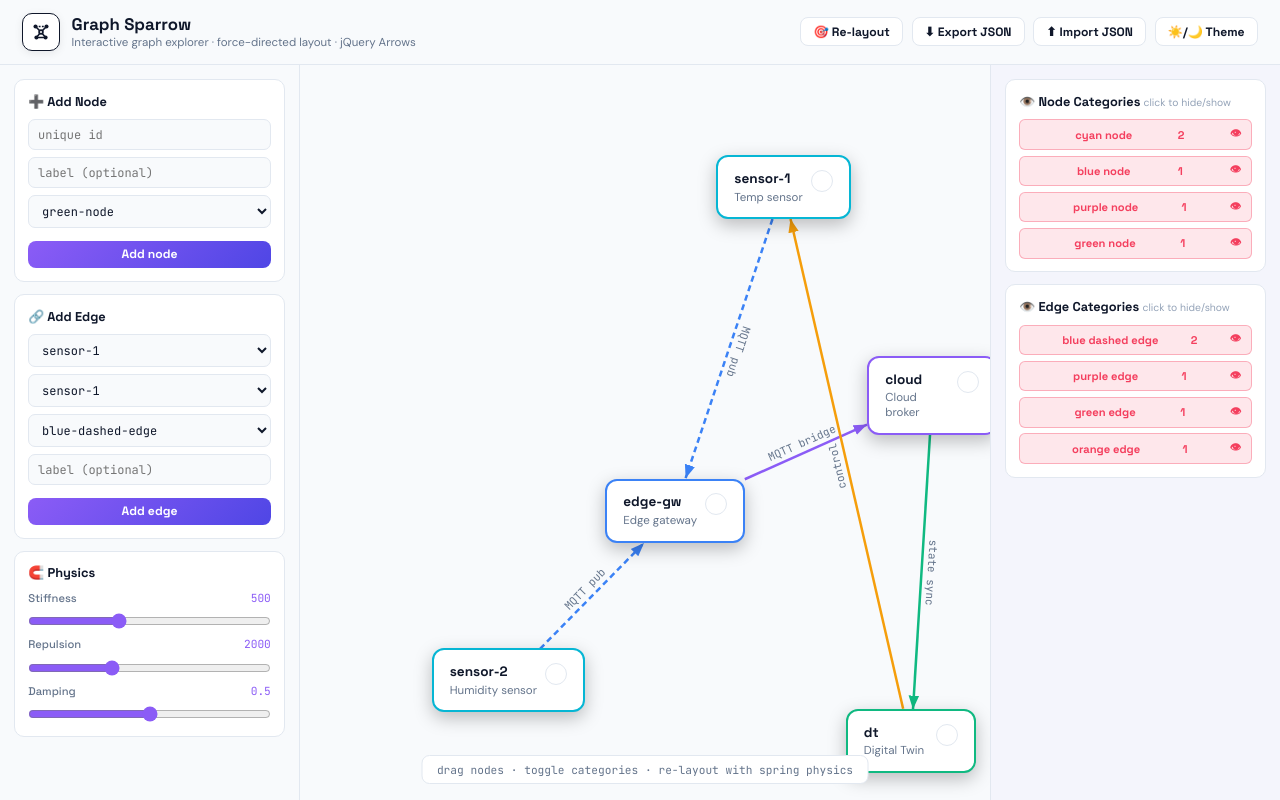
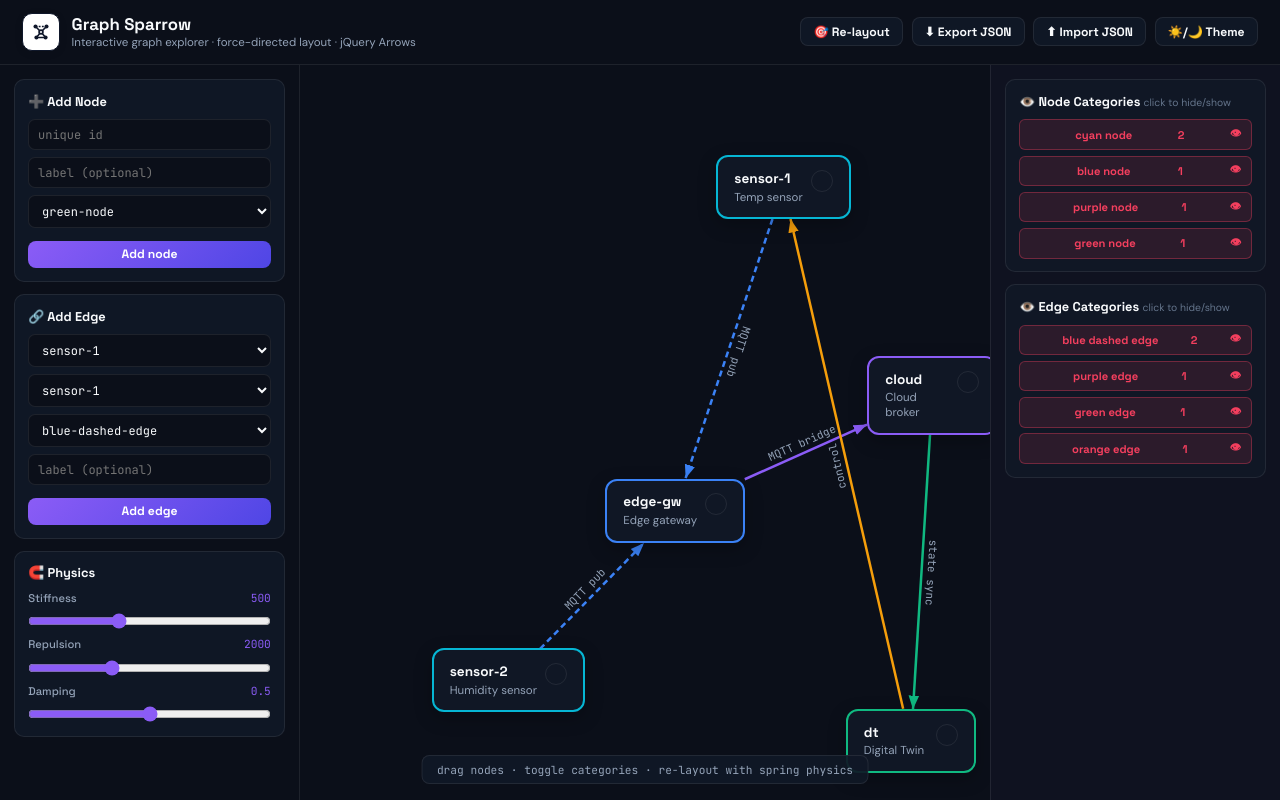
Before and after one commit to alejp1998/graph-sparrow, a website: page index.html in a window 1280 px wide. Both pictures are taken after a click on the button "☀️/🌙 Theme". Drawn offline with nearby package versions, Linux system fonts and the light colour scheme.

Commit message:
feat: system theme by default with localStorage override + GitHub Pages live demo link
- Theme initializer in <head>: follows prefers-color-scheme unless user manually toggled (localStorage 'theme')
- Live OS theme change listener (only applies when no manual override)
- Theme toggle button persists choice in localStorage
- README: Live Demo badge + explicit GitHub Pages experiment link https://alejp1998.github.io/graph-sparrow/

```diff
--- a/index.html
+++ b/index.html
@@ -1,11 +1,22 @@
 <!doctype html>
-<html lang="en" data-theme="dark">
+<html lang="en">
   <head>
     <meta charset="utf-8" />
     <meta name="viewport" content="width=device-width, initial-scale=1.0" />
     <title>Graph Sparrow — Interactive Graph Explorer</title>
     <link rel="icon" type="image/svg+xml" href="favicon.svg" />
     <link rel="alternate icon" href="favicon.png" />
+    <script>
+      (function () {
+        var saved = localStorage.getItem("theme");
+        var theme =
+          saved ||
+          (window.matchMedia && window.matchMedia("(prefers-color-scheme: dark)").matches
+            ? "dark"
+            : "light");
+        document.documentElement.setAttribute("data-theme", theme);
+      })();
+    </script>
     <link rel="preconnect" href="https://fonts.googleapis.com" />
     <link rel="preconnect" href="https://fonts.gstatic.com" crossorigin />
     <link
@@ -287,11 +298,23 @@
         });
         window.springParams = { stiffness: 500, repulsion: 2000, damping: 0.5 };
 
+        // System theme change listener (follows OS if user hasn't manually locked a theme)
+        if (window.matchMedia) {
+          window
+            .matchMedia("(prefers-color-scheme: dark)")
+            .addEventListener("change", function (e) {
+              if (!localStorage.getItem("theme")) {
+                document.documentElement.setAttribute("data-theme", e.matches ? "dark" : "light");
+              }
+            });
+        }
+
         // Theme toggle
         $("#btn-theme").on("click", function () {
-          var next =
-            document.documentElement.getAttribute("data-theme") === "dark" ? "light" : "dark";
+          var current = document.documentElement.getAttribute("data-theme") || "dark";
+          var next = current === "dark" ? "light" : "dark";
           document.documentElement.setAttribute("data-theme", next);
+          localStorage.setItem("theme", next);
         });
       });
     </script>
```
Also changed, not shown: README.md, docs/screenshots/graph_sparrow_light.png.
